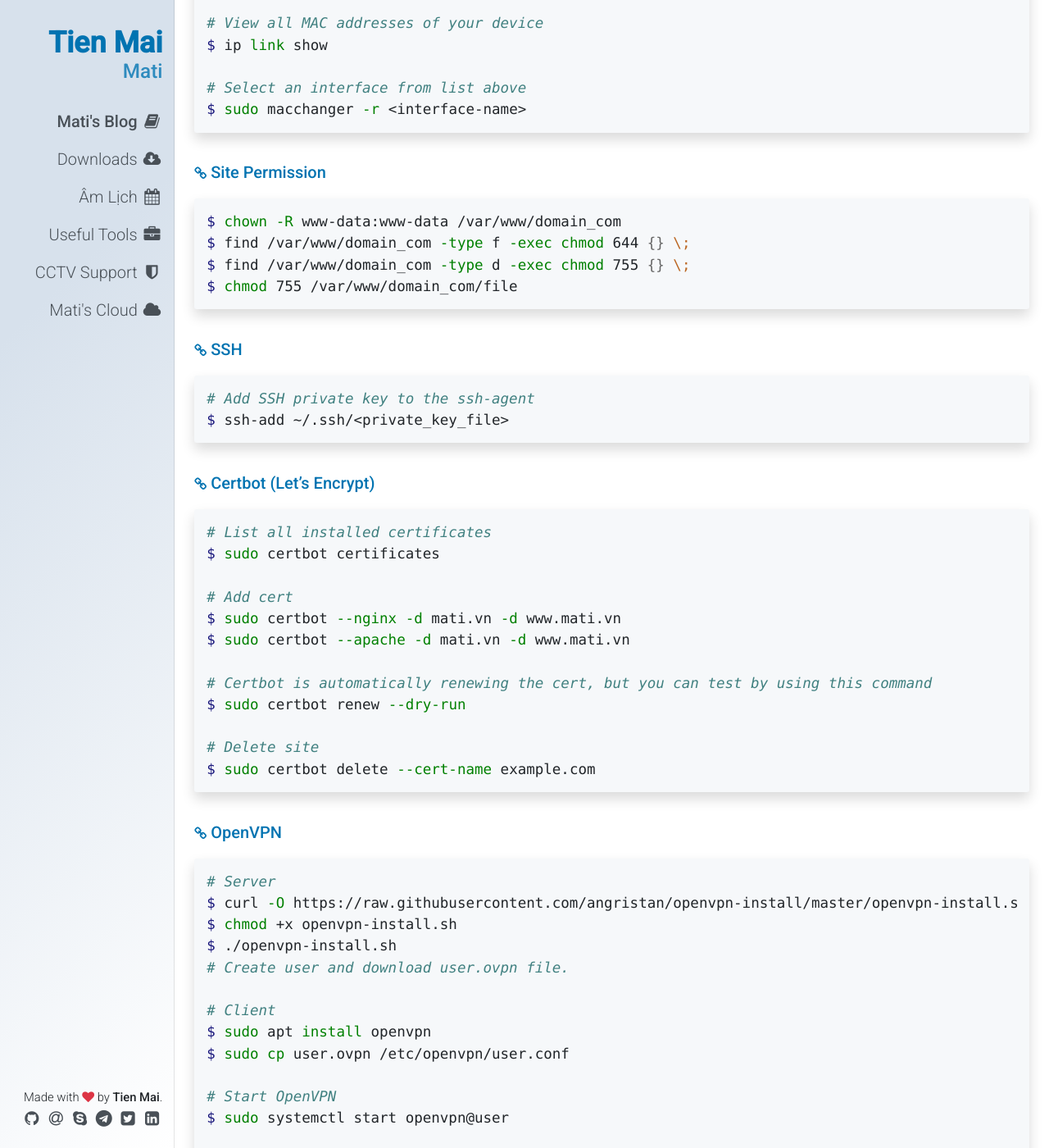
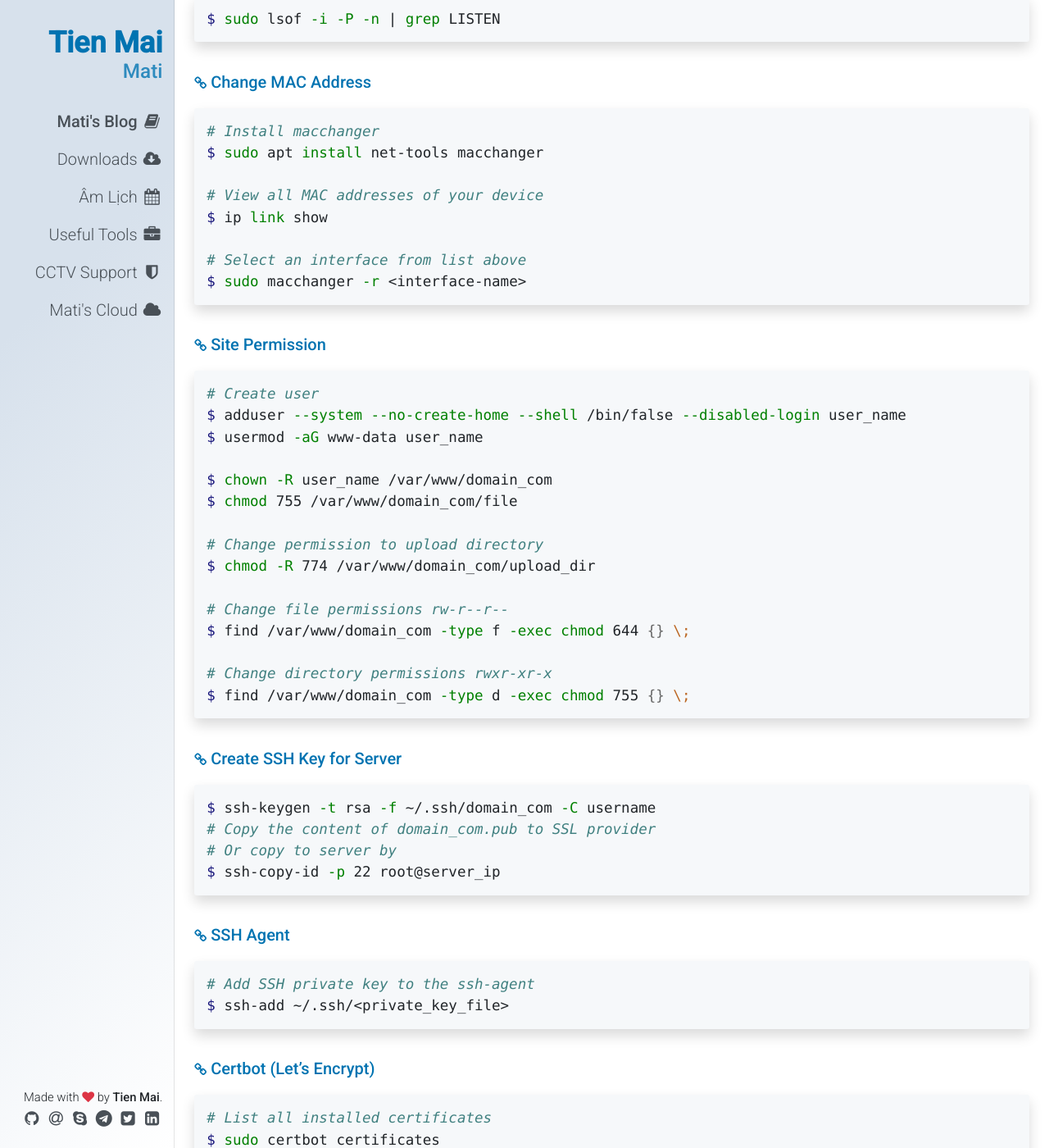
Before and after one commit to matidev/mati-vn, a Jekyll site: the page built from _posts/2020-04-26-useful-terminal-commands.md, in a window 1280 px wide and 1400 px high, scrolled down 1684 px. Shown: the whole window at 82% size. Built offline with Jekyll 4.4.1, drawn with Linux system fonts in a browser that asks for light colours; emoji names are drawn with the system emoji font; comment, search, counter and statistics services are not loaded; some of the changed text lies outside the part shown.

Commit message:
Update some useful commands

````diff
--- a/_posts/2020-04-26-useful-terminal-commands.md
+++ b/_posts/2020-04-26-useful-terminal-commands.md
@@ -17,6 +17,11 @@
 
 # Restore Database
 $ mysql -u root -p db < backup.sql
+
+# Create user with native password and grant all privileges
+$ CREATE USER 'user_name'@'localhost' IDENTIFIED BY 'Password_here';
+$ GRANT ALL PRIVILEGES ON *.* TO 'user_name'@'localhost' WITH GRANT OPTION;
+$ FLUSH PRIVILEGES;
 ```
 
 ## Git
@@ -76,13 +84,32 @@
 
 ## Site Permission
 ```shell
-$ chown -R www-data:www-data /var/www/domain_com
+# Create user
+$ adduser --system --no-create-home --shell /bin/false --disabled-login user_name
+$ usermod -aG www-data user_name
+
+$ chown -R user_name /var/www/domain_com
+$ chmod 755 /var/www/domain_com/file
+
+# Change permission to upload directory
+$ chmod -R 774 /var/www/domain_com/upload_dir
+
+# Change file permissions rw-r--r--
 $ find /var/www/domain_com -type f -exec chmod 644 {} \;
+
+# Change directory permissions rwxr-xr-x
 $ find /var/www/domain_com -type d -exec chmod 755 {} \;
-$ chmod 755 /var/www/domain_com/file
 ```
 
-## SSH
+## Create SSH Key for Server
+```shell
+$ ssh-keygen -t rsa -f ~/.ssh/domain_com -C username
+# Copy the content of domain_com.pub to SSL provider
+# Or copy to server by
+$ ssh-copy-id -p 22 root@server_ip
+```
+
+## SSH Agent
 ```shell
 # Add SSH private key to the ssh-agent
 $ ssh-add ~/.ssh/<private_key_file>
@@ -102,6 +129,10 @@
 
 # Delete site
 $ sudo certbot delete --cert-name example.com
+
+# Apply SSH for wildcard
+$ sudo certbot certonly --agree-tos --email mati@example.com --manual --preferred-challenges=dns \
+--server https://acme-v02.api.letsencrypt.org/directory -d mati.vn -d *.mati.vn
 ```
 
 ## OpenVPN
@@ -128,3 +159,25 @@
 # - Click on the VPN + symbol
 # - From the Add VPN window, click on the "Import from file…" option
 ```
+
+## Docker SSH
+```shell
+$ docker exec -i -t docker-name /bin/bash
+```
+
+## Ubuntu KeyServer
+```shell
+# Refresh all
+$ sudo apt-key adv --refresh-keys --keyserver keyserver.ubuntu.com
+
+# Update for single
+$ sudo apt-key adv --keyserver hkp://keyserver.ubuntu.com:80 --recv KEY_CODE
+```
+
+## htpasswd
+```shell
+$ htpasswd -c .htpasswd user_one
+
+# Add more user to .htpasswd
+$ htpasswd .htpasswd user_two
+```
````
Also changed, not shown: other parts of _posts/2020-04-26-useful-terminal-commands.md (+3 -0 lines).
